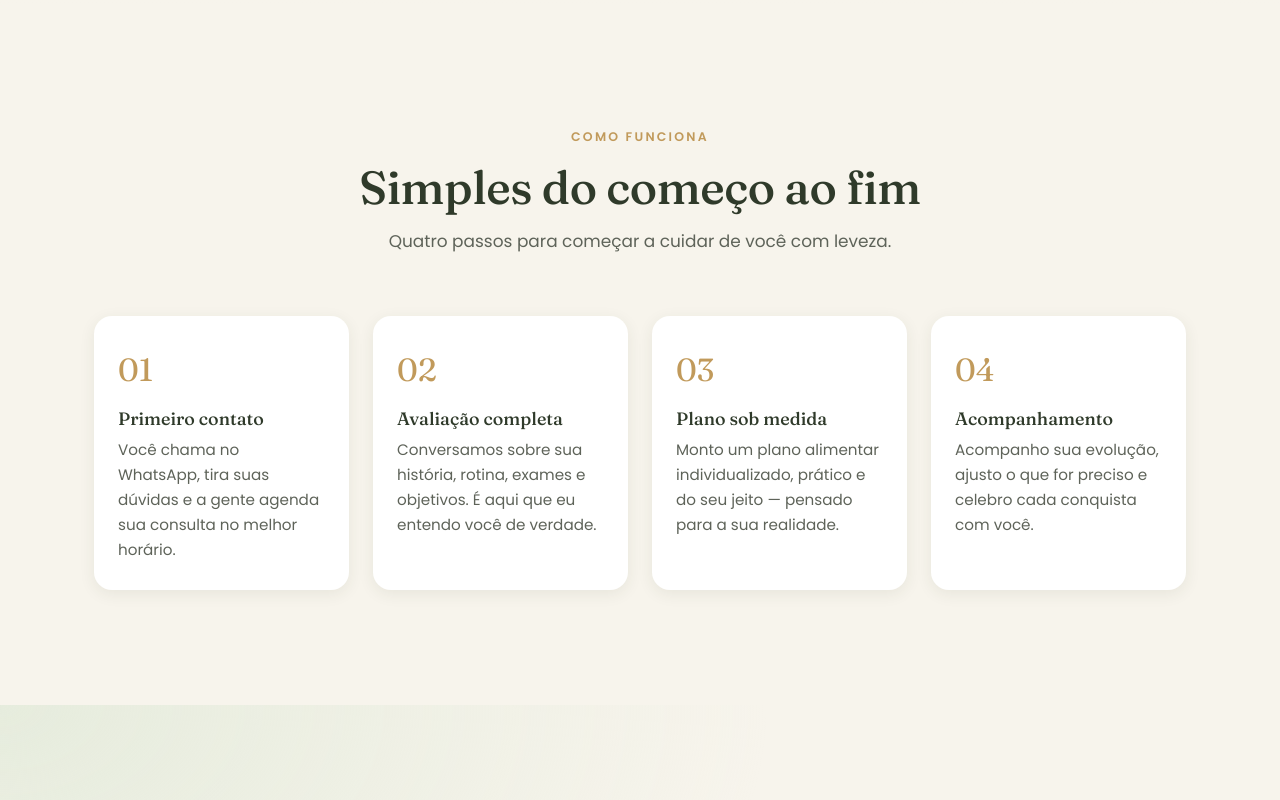
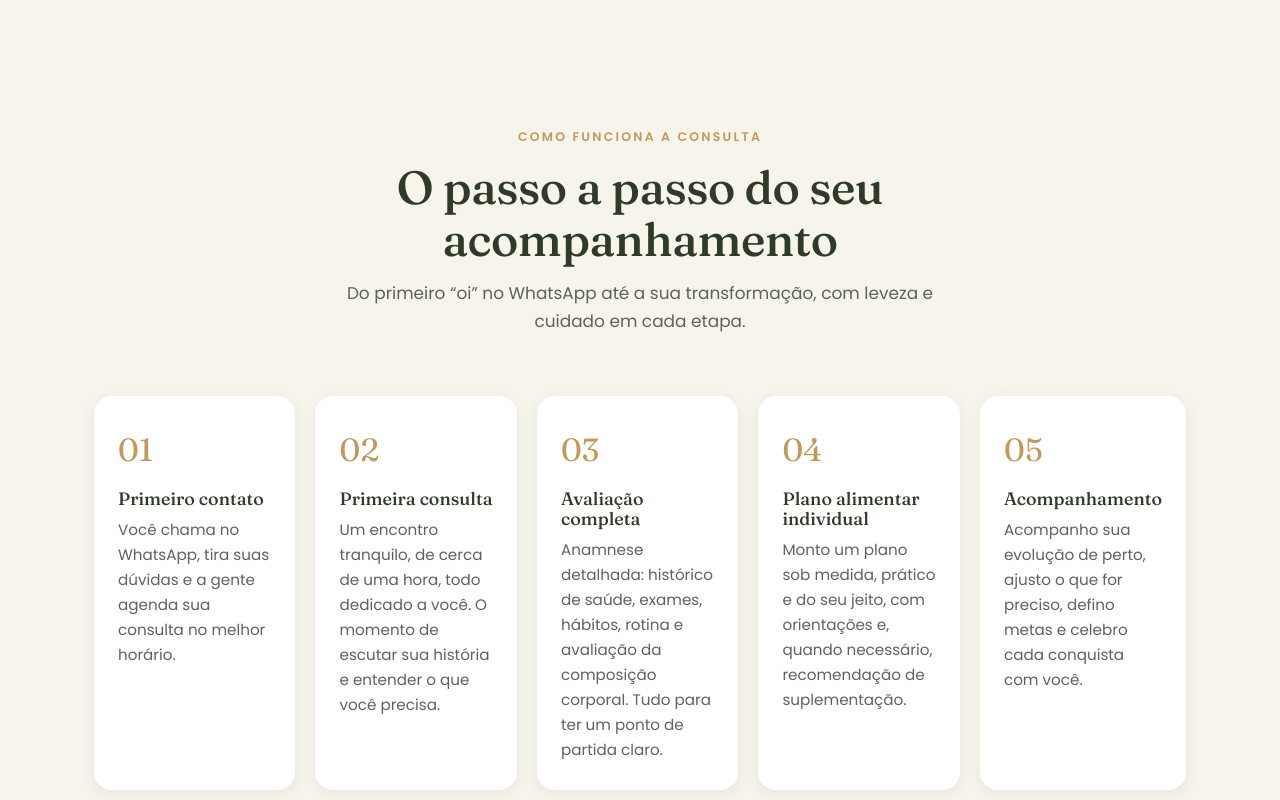
Before and after one commit to trence-adm/Pamella, a React (Vite) app: page / in a window 1280 px wide. Shown: the part 2840-3640 px from the top of the page. Built offline with nearby package versions, Linux system fonts and the light colour scheme.

Commit message:
feat(home): passo a passo da consulta em 5 etapas (estilo jornada do paciente)

```diff
--- a/src/components/Approach.tsx
+++ b/src/components/Approach.tsx
@@ -5,9 +5,9 @@ export default function Approach() {
     <section id="como-funciona" className="section approach">
       <div className="container">
         <div className="section__head">
-          <span className="eyebrow">Como funciona</span>
-          <h2 className="section__title">Simples do começo ao fim</h2>
-          <p className="section__lead">Quatro passos para começar a cuidar de você com leveza.</p>
+          <span className="eyebrow">Como funciona a consulta</span>
+          <h2 className="section__title">O passo a passo do seu acompanhamento</h2>
+          <p className="section__lead">Do primeiro &ldquo;oi&rdquo; no WhatsApp até a sua transformação, com leveza e cuidado em cada etapa.</p>
         </div>
 
         <ol className="steps">
--- a/src/data/content.ts
+++ b/src/data/content.ts
@@ -103,19 +103,27 @@ export const comoFunciona = [
   },
   {
     numero: '02',
-    titulo: 'Avaliação completa',
+    titulo: 'Primeira consulta',
     texto:
-      'Conversamos sobre sua história, rotina, exames e objetivos. É aqui que eu entendo você de verdade.',
+      'Um encontro tranquilo, de cerca de uma hora, todo dedicado a você. O momento de escutar sua história e entender o que você precisa.',
   },
   {
     numero: '03',
-    titulo: 'Plano sob medida',
-    texto: 'Monto um plano alimentar individualizado, prático e do seu jeito — pensado para a sua realidade.',
+    titulo: 'Avaliação completa',
+    texto:
+      'Anamnese detalhada: histórico de saúde, exames, hábitos, rotina e avaliação da composição corporal. Tudo para ter um ponto de partida claro.',
   },
   {
     numero: '04',
+    titulo: 'Plano alimentar individual',
+    texto:
+      'Monto um plano sob medida, prático e do seu jeito, com orientações e, quando necessário, recomendação de suplementação.',
+  },
+  {
+    numero: '05',
     titulo: 'Acompanhamento',
-    texto: 'Acompanho sua evolução, ajusto o que for preciso e celebro cada conquista com você.',
+    texto:
+      'Acompanho sua evolução de perto, ajusto o que for preciso, defino metas e celebro cada conquista com você.',
   },
 ];
 
--- a/src/index.css
+++ b/src/index.css
@@ -476,8 +476,8 @@ img {
   padding: 0;
   margin: 0;
   display: grid;
-  grid-template-columns: repeat(4, 1fr);
-  gap: 24px;
+  grid-template-columns: repeat(5, 1fr);
+  gap: 20px;
   counter-reset: step;
 }
 
```
